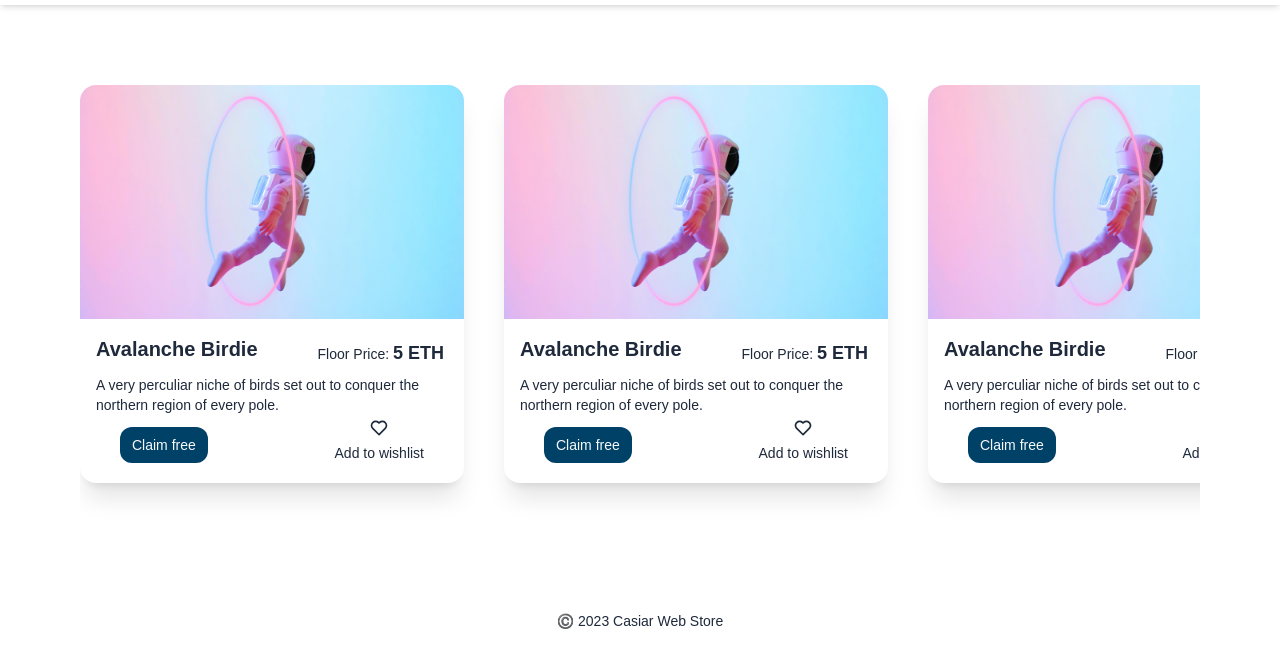
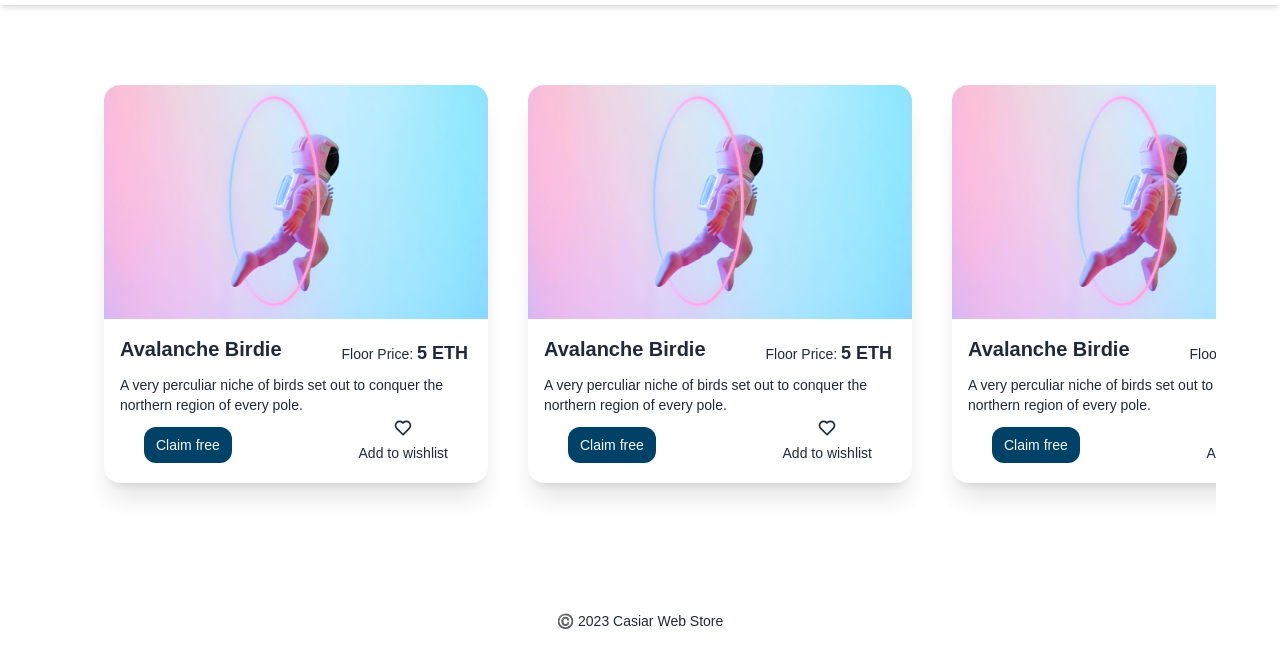
Before and after one commit to alphadevking/casiar, a Gatsby site: page / in a window 1280 px wide. Shown: the part 78-746 px from the top of the page. Built offline with nearby package versions, Linux system fonts and the light colour scheme; Gatsby itself is replaced by a stand-in of ours.

Commit message:
Update ArtDisplay.tsx

```diff
--- a/src/components/Sections/ArtDisplay.tsx
+++ b/src/components/Sections/ArtDisplay.tsx
@@ -3,7 +3,7 @@ import { ArtCard } from '../Cards/ArtCard'
 
 export const ArtDisplay = () => {
   return (
-    <div className='px-10 py-20 carousel gap-x-10 mx-20'>
+    <div className='px-10 py-20 carousel carousel-center gap-x-10 md:mx-16 mx-5'>
 
         <div className='carousel-item'>
               <ArtCard src='cover-image.jpg' artPrice='5 ETH' title='Avalanche Birdie' subTitle='A very perculiar niche of birds set out to conquer the northern region of every pole.'/>
```
